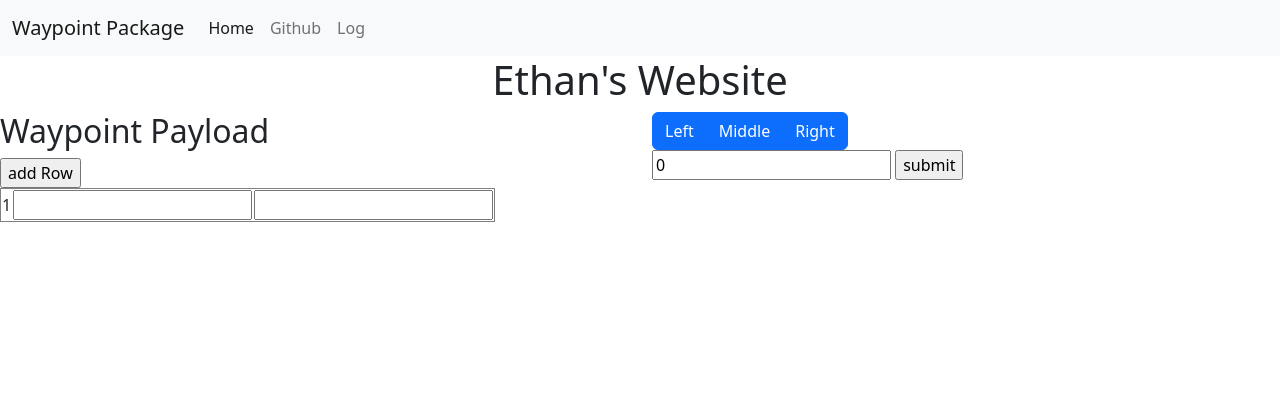
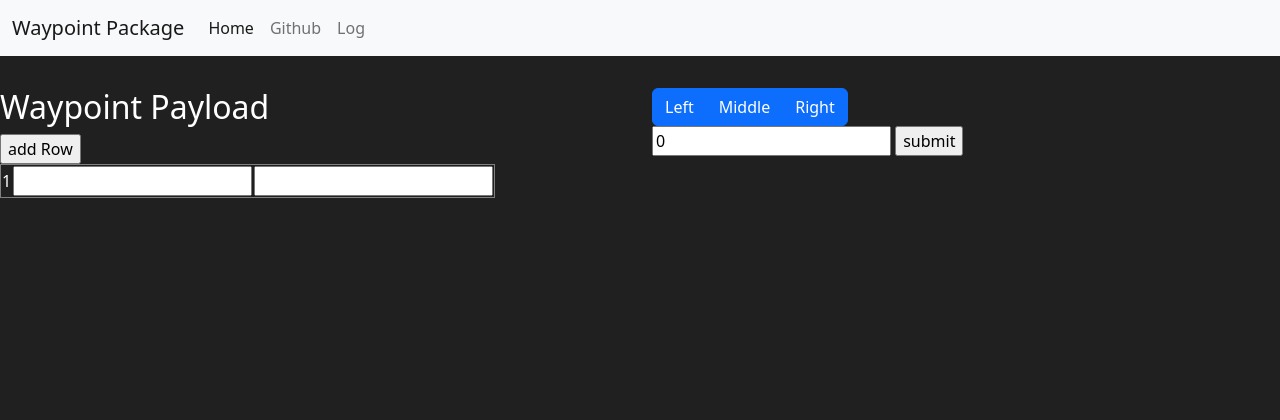
Before and after one commit to EthanV1920/Autonomous-Boat, a Flask app: page / in a window 1280 px wide. Shown: the top 420 px of the page. Run offline with Flask 2, Linux system fonts and the light colour scheme; parts of the project's set-up code (start-up, migrations or seed data) failed here and were passed over.

```diff
--- a/gps-website/templates/base.html
+++ b/gps-website/templates/base.html
@@ -1,10 +1,18 @@
 <!DOCTYPE html>
+
+<style>
+    .bg-1 {
+        background-color: #202020; /* Dark Grey */
+        color: #ffffff;
+    }
+</style>
+
 <html>
     <head>
         <link href="https://cdn.jsdelivr.net/npm/bootstrap@5.2.0/dist/css/bootstrap.min.css" rel="stylesheet" integrity="sha384-gH2yIJqKdNHPEq0n4Mqa/HGKIhSkIHeL5AyhkYV8i59U5AR6csBvApHHNl/vI1Bx" crossorigin="anonymous">
         <title>{% block title %}{% endblock %}</title>
     </head>
-    <body>
+    <body class="bg-1">
         <nav class="navbar navbar-expand-lg bg-light">
             <div class="container-fluid">
               <a class="navbar-brand" href="#">Waypoint Package</a>
@@ -26,7 +34,7 @@
               </div>
             </div>
           </nav>
-        <h1><center>Ethan's Website</center></h1>
+          <div class="p-3"></div>
         {% block content %}
         {% endblock %}
         <script src="https://cdn.jsdelivr.net/npm/@popperjs/core@2.11.5/dist/umd/popper.min.js" integrity="sha384-Xe+8cL9oJa6tN/veChSP7q+mnSPaj5Bcu9mPX5F5xIGE0DVittaqT5lorf0EI7Vk" crossorigin="anonymous"></script>
```
